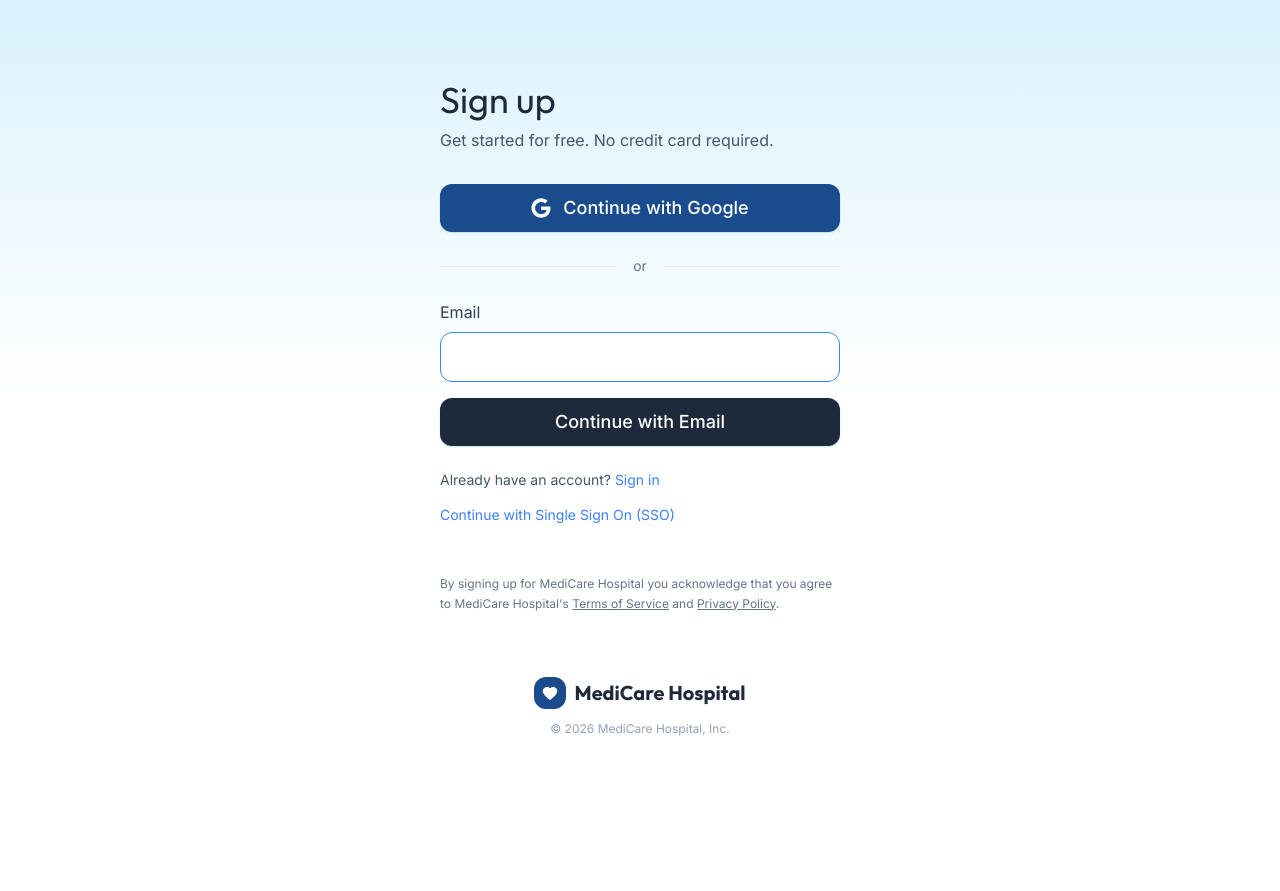
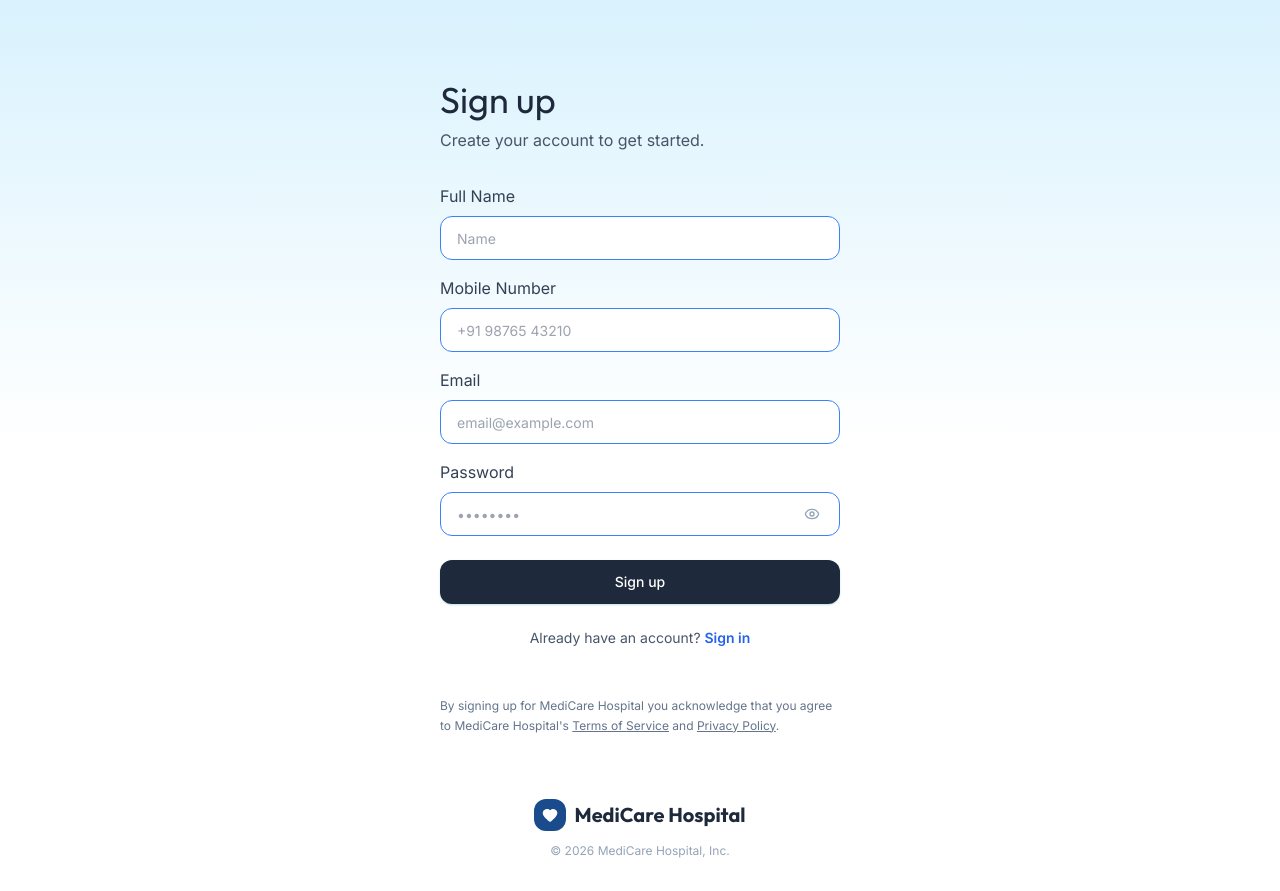
Before and after one commit to prathameshgiri/HospitalWebsite, a React (Vite) app: page /signup in a window 1280 px wide. Before the commit the page ends 800 px from the top, so only its background shows below. Built offline with nearby package versions, Linux system fonts and the light colour scheme.

Commit message:
UI: Add Forgot Password page with matching UI

```diff
--- /dev/null
+++ b/src/pages/auth/ForgotPasswordPage.jsx
@@ -0,0 +1,57 @@
+import { Link } from "react-router-dom";
+import { Heart } from "lucide-react";
+import { Button } from "../../components/ui/button";
+import { Input } from "../../components/ui/input";
+import { HOSPITAL_NAME } from "../../lib/constants";
+
+export default function ForgotPasswordPage() {
+  return (
+    <div className="min-h-screen bg-gradient-to-b from-[#b3e5fc]/50 via-white to-white flex flex-col items-center pt-20 px-4">
+      {/* Container */}
+      <div className="w-full max-w-[400px]">
+        {/* Title */}
+        <h1 className="text-4xl text-slate-800 mb-2 font-display">Reset Password</h1>
+        <p className="text-slate-600 mb-8">Enter your email address and we'll send you a link to reset your password.</p>
+
+        {/* Form */}
+        <div className="space-y-4">
+          <div>
+            <label className="block text-slate-700 mb-2">Email</label>
+            <Input
+              type="email"
+              className="w-full border-blue-500 focus:border-blue-600 focus:ring-blue-600 rounded-lg"
+              placeholder="email@example.com"
+            />
+          </div>
+          <div className="pt-2">
+            <Button className="w-full bg-slate-800 hover:bg-slate-900 text-white py-2.5 rounded-lg text-sm font-medium shadow-sm transition-all">
+              Send Reset Link
+            </Button>
+          </div>
+        </div>
+
+        <div className="mt-6 text-center">
+          <p className="text-slate-600 text-sm">
+            Remember your password? <Link to="/login" className="text-blue-600 font-semibold hover:underline">Back to Sign in</Link>
+          </p>
+        </div>
+
+        {/* Disclaimer */}
+        <p className="text-xs text-slate-500 mt-12 mb-16 leading-relaxed text-center">
+          By continuing, you agree to {HOSPITAL_NAME}'s <a href="#" className="underline hover:text-slate-700">Terms of Service</a> and <a href="#" className="underline hover:text-slate-700">Privacy Policy</a>.
+        </p>
+
+        {/* Bottom Logo */}
+        <div className="flex flex-col items-center pb-8">
+          <Link to="/" className="flex items-center gap-2 mb-3 group">
+            <div className="w-8 h-8 rounded-lg bg-[#1a4b8c] flex items-center justify-center group-hover:bg-[#13386b] transition-colors">
+              <Heart className="w-4 h-4 text-white" fill="white" />
+            </div>
+            <span className="font-display font-bold text-xl text-slate-800">{HOSPITAL_NAME}</span>
+          </Link>
+          <p className="text-xs text-slate-400">© {new Date().getFullYear()} {HOSPITAL_NAME}, Inc.</p>
+        </div>
+      </div>
+    </div>
+  );
+}
--- a/src/pages/auth/LoginPage.jsx
+++ b/src/pages/auth/LoginPage.jsx
@@ -1,31 +1,20 @@
 import { Link } from "react-router-dom";
-import { FaGoogle } from "react-icons/fa";
-import { Heart } from "lucide-react";
+import { useState } from "react";
+import { Heart, Eye, EyeOff } from "lucide-react";
 import { Button } from "../../components/ui/button";
 import { Input } from "../../components/ui/input";
 import { HOSPITAL_NAME } from "../../lib/constants";
 
 export default function LoginPage() {
+  const [showPassword, setShowPassword] = useState(false);
+
   return (
     <div className="min-h-screen bg-gradient-to-b from-[#b3e5fc]/50 via-white to-white flex flex-col items-center pt-20 px-4">
       {/* Container */}
       <div className="w-full max-w-[400px]">
         {/* Title */}
-        <h1 className="text-4xl text-slate-800 mb-2">Sign in</h1>
+        <h1 className="text-4xl text-slate-800 mb-2 font-display">Sign in</h1>
         <p className="text-slate-600 mb-8">Welcome back. Please sign in to continue.</p>
-
-        {/* Google Button */}
-        <Button className="w-full bg-[#1a4b8c] hover:bg-[#13386b] text-white py-6 rounded-xl text-lg font-medium flex items-center justify-center gap-3 mb-6 shadow-sm hover:shadow-md transition-all">
-          <FaGoogle className="w-5 h-5" />
-          Continue with Google
-        </Button>
-
-        {/* Or */}
-        <div className="flex items-center gap-4 mb-6">
-          <div className="h-px bg-slate-200 flex-1"></div>
-          <span className="text-slate-500 text-sm">or</span>
-          <div className="h-px bg-slate-200 flex-1"></div>
-        </div>
 
         {/* Form */}
         <div className="space-y-4">
@@ -33,20 +22,45 @@ export default function LoginPage() {
             <label className="block text-slate-700 mb-2">Email</label>
             <Input
               type="email"
-              className="w-full border-blue-500 focus:border-blue-600 focus:ring-blue-600 py-6 rounded-xl"
+              className="w-full border-blue-500 focus:border-blue-600 focus:ring-blue-600 rounded-lg"
+              placeholder="email@example.com"
             />
           </div>
-          <Button className="w-full bg-slate-800 hover:bg-slate-900 text-white py-6 rounded-xl text-lg font-medium shadow-sm transition-all">
-            Continue with Email
-          </Button>
+          <div>
+            <div className="flex items-center justify-between mb-2">
+              <label className="block text-slate-700">Password</label>
+              <Link to="/forgot-password" className="text-sm text-blue-600 font-semibold hover:underline">Forgot password?</Link>
+            </div>
+            <div className="relative group">
+              <Input
+                type={showPassword ? "text" : "password"}
+                className="w-full border-blue-500 focus:border-blue-600 focus:ring-blue-600 rounded-lg pr-12 transition-all duration-300"
+                placeholder="••••••••"
+              />
+              <button
+                type="button"
+                onClick={() => setShowPassword(!showPassword)}
+                className="absolute right-3 top-1/2 -translate-y-1/2 w-8 h-8 flex items-center justify-center rounded-full hover:bg-blue-50 text-slate-400 hover:text-blue-600 transition-colors focus:outline-none focus:ring-2 focus:ring-blue-500/50 overflow-hidden"
+              >
+                <div className={`transition-all duration-500 absolute flex items-center justify-center inset-0 transform ${showPassword ? 'scale-100 rotate-0 opacity-100' : 'scale-50 rotate-90 opacity-0'}`}>
+                  <EyeOff className="w-4 h-4" />
+                </div>
+                <div className={`transition-all duration-500 absolute flex items-center justify-center inset-0 transform ${!showPassword ? 'scale-100 rotate-0 opacity-100' : 'scale-50 -rotate-90 opacity-0'}`}>
+                  <Eye className="w-4 h-4" />
+                </div>
+              </button>
+            </div>
+          </div>
+          <div className="pt-2">
+            <Button className="w-full bg-slate-800 hover:bg-slate-900 text-white py-2.5 rounded-lg text-sm font-medium shadow-sm transition-all">
+              Sign in
+            </Button>
+          </div>
         </div>
 
-        <div className="mt-6 space-y-3">
+        <div className="mt-6 text-center">
           <p className="text-slate-600 text-sm">
-            Don't have an account? <Link to="/signup" className="text-blue-500 hover:underline">Sign up</Link>
-          </p>
-          <p>
-            <a href="#" className="text-blue-500 hover:underline text-sm">Continue with Single Sign On (SSO)</a>
+            Don't have an account? <Link to="/signup" className="text-blue-600 font-semibold hover:underline">Sign up</Link>
           </p>
         </div>
 
--- a/src/pages/auth/SignupPage.jsx
+++ b/src/pages/auth/SignupPage.jsx
@@ -1,52 +1,79 @@
+import { useState } from "react";
 import { Link } from "react-router-dom";
-import { FaGoogle } from "react-icons/fa";
-import { Heart } from "lucide-react";
+import { Heart, Eye, EyeOff } from "lucide-react";
 import { Button } from "../../components/ui/button";
 import { Input } from "../../components/ui/input";
 import { HOSPITAL_NAME } from "../../lib/constants";
 
 export default function SignupPage() {
+  const [showPassword, setShowPassword] = useState(false);
+
   return (
     <div className="min-h-screen bg-gradient-to-b from-[#b3e5fc]/50 via-white to-white flex flex-col items-center pt-20 px-4">
       {/* Container */}
       <div className="w-full max-w-[400px]">
         {/* Title */}
-        <h1 className="text-4xl text-slate-800 mb-2">Sign up</h1>
-        <p className="text-slate-600 mb-8">Get started for free. No credit card required.</p>
-
-        {/* Google Button */}
-        <Button className="w-full bg-[#1a4b8c] hover:bg-[#13386b] text-white py-6 rounded-xl text-lg font-medium flex items-center justify-center gap-3 mb-6 shadow-sm hover:shadow-md transition-all">
-          <FaGoogle className="w-5 h-5" />
-          Continue with Google
-        </Button>
-
-        {/* Or */}
-        <div className="flex items-center gap-4 mb-6">
-          <div className="h-px bg-slate-200 flex-1"></div>
-          <span className="text-slate-500 text-sm">or</span>
-          <div className="h-px bg-slate-200 flex-1"></div>
-        </div>
+        <h1 className="text-4xl text-slate-800 mb-2 font-display">Sign up</h1>
+        <p className="text-slate-600 mb-8">Create your account to get started.</p>
 
         {/* Form */}
         <div className="space-y-4">
           <div>
+            <label className="block text-slate-700 mb-2">Full Name</label>
+            <Input
+              type="text"
+              className="w-full border-blue-500 focus:border-blue-600 focus:ring-blue-600 rounded-lg"
+              placeholder="Name"
+            />
+          </div>
+          <div>
+            <label className="block text-slate-700 mb-2">Mobile Number</label>
+            <Input
+              type="tel"
+              className="w-full border-blue-500 focus:border-blue-600 focus:ring-blue-600 rounded-lg"
+              placeholder="+91 98765 43210"
+            />
+          </div>
+          <div>
             <label className="block text-slate-700 mb-2">Email</label>
             <Input
               type="email"
-              className="w-full border-blue-500 focus:border-blue-600 focus:ring-blue-600 py-6 rounded-xl"
+              className="w-full border-blue-500 focus:border-blue-600 focus:ring-blue-600 rounded-lg"
+              placeholder="email@example.com"
             />
           </div>
-          <Button className="w-full bg-slate-800 hover:bg-slate-900 text-white py-6 rounded-xl text-lg font-medium shadow-sm transition-all">
-            Continue with Email
-          </Button>
+          <div>
+            <label className="block text-slate-700 mb-2">Password</label>
+            <div className="relative group">
+              <Input
+                type={showPassword ? "text" : "password"}
+                className="w-full border-blue-500 focus:border-blue-600 focus:ring-blue-600 rounded-lg pr-12 transition-all duration-300"
+                placeholder="••••••••"
+              />
+              <button
+                type="button"
+                onClick={() => setShowPassword(!showPassword)}
+                className="absolute right-3 top-1/2 -translate-y-1/2 w-8 h-8 flex items-center justify-center rounded-full hover:bg-blue-50 text-slate-400 hover:text-blue-600 transition-colors focus:outline-none focus:ring-2 focus:ring-blue-500/50 overflow-hidden"
+              >
+                <div className={`transition-all duration-500 absolute flex items-center justify-center inset-0 transform ${showPassword ? 'scale-100 rotate-0 opacity-100' : 'scale-50 rotate-90 opacity-0'}`}>
+                  <EyeOff className="w-4 h-4" />
+                </div>
+                <div className={`transition-all duration-500 absolute flex items-center justify-center inset-0 transform ${!showPassword ? 'scale-100 rotate-0 opacity-100' : 'scale-50 -rotate-90 opacity-0'}`}>
+                  <Eye className="w-4 h-4" />
+                </div>
+              </button>
+            </div>
+          </div>
+          <div className="pt-2">
+            <Button className="w-full bg-slate-800 hover:bg-slate-900 text-white py-2.5 rounded-lg text-sm font-medium shadow-sm transition-all">
+              Sign up
+            </Button>
+          </div>
         </div>
 
-        <div className="mt-6 space-y-3">
+        <div className="mt-6 text-center">
           <p className="text-slate-600 text-sm">
-            Already have an account? <Link to="/login" className="text-blue-500 hover:underline">Sign in</Link>
-          </p>
-          <p>
-            <a href="#" className="text-blue-500 hover:underline text-sm">Continue with Single Sign On (SSO)</a>
+            Already have an account? <Link to="/login" className="text-blue-600 font-semibold hover:underline">Sign in</Link>
           </p>
         </div>
 
```
Also changed, not shown: src/App.jsx (+15 -1 lines).
